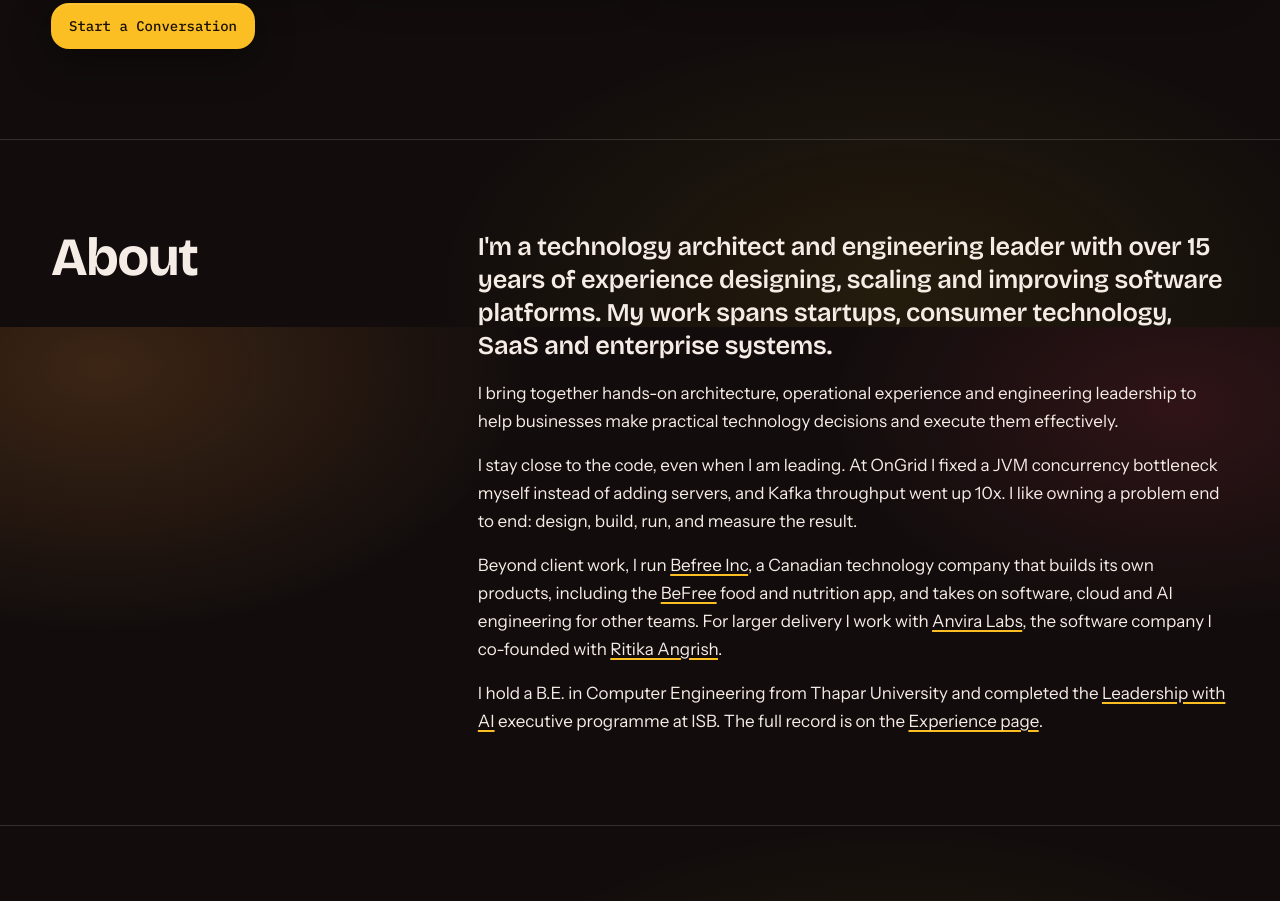
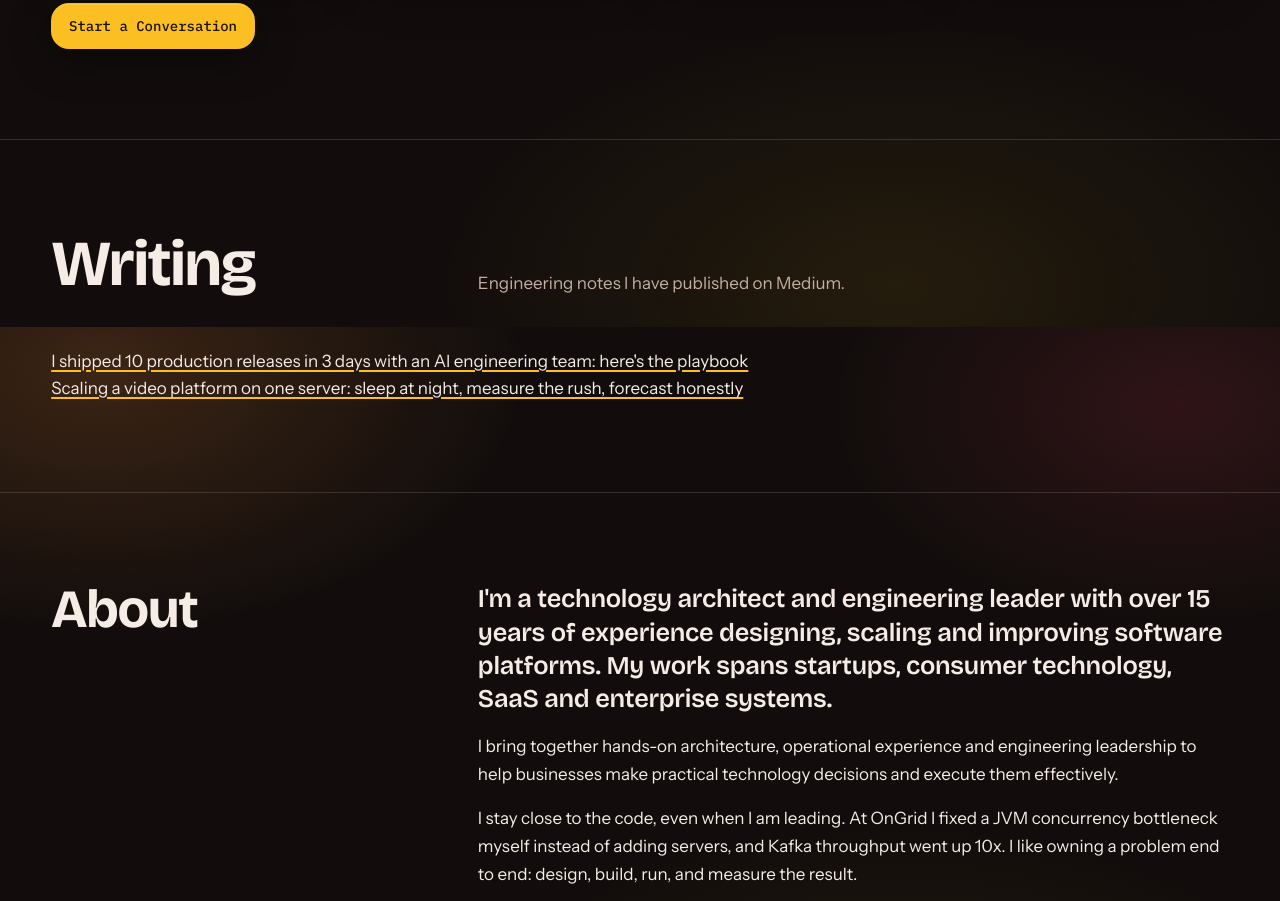
Before and after one commit to Anvira-Labs/vipan, a plain HTML site: page index.html in a window 1280 px wide. Shown: the part 5273-6174 px from the top of the page. Drawn offline with Linux system fonts and the light colour scheme.

Commit message:
Add Writing section with Medium articles
Co-Authored-By: Claude Sonnet 5.5 <noreply@anthropic.com>

```diff
--- a/index.html
+++ b/index.html
@@ -253,6 +253,14 @@
 <p class="eng-cta"><a class="btn primary" href="#contact">Start a Conversation</a></p>
 </div></section>
 
+<section class="section" id="writing" aria-labelledby="writing-h"><div class="wrap">
+<div class="section-head"><h2 id="writing-h">Writing</h2><p>Engineering notes I have published on Medium.</p></div>
+<ul>
+<li><a href="https://medium.com/@vipankverma03/i-shipped-10-production-releases-in-3-days-with-an-ai-engineering-team-heres-the-playbook-55fc219a4b5b" rel="noopener">I shipped 10 production releases in 3 days with an AI engineering team: here's the playbook</a></li>
+<li><a href="https://medium.com/@vipankverma03/scaling-a-video-platform-on-one-server-sleep-at-night-measure-the-rush-forecast-honestly-c8c2685f1844" rel="noopener">Scaling a video platform on one server: sleep at night, measure the rush, forecast honestly</a></li>
+</ul>
+</div></section>
+
 <section class="section" id="about" aria-labelledby="about-h"><div class="wrap about-grid">
 <h2 id="about-h">About</h2>
 <div class="how-body">
--- a/sitemap.xml
+++ b/sitemap.xml
@@ -1,6 +1,6 @@
 <?xml version="1.0" encoding="UTF-8"?>
 <urlset xmlns="http://www.sitemaps.org/schemas/sitemap/0.9">
-  <url><loc>https://vipan.me/</loc><lastmod>2026-11-24</lastmod></url>
+  <url><loc>https://vipan.me/</loc><lastmod>2026-11-25</lastmod></url>
   <url><loc>https://vipan.me/experience.html</loc><lastmod>2026-11-24</lastmod></url>
   <url><loc>https://vipan.me/work/dresma.html</loc><lastmod>2026-11-24</lastmod></url>
   <url><loc>https://vipan.me/work/lenskart.html</loc><lastmod>2026-11-24</lastmod></url>
```
Also changed, not shown: llms.txt.
